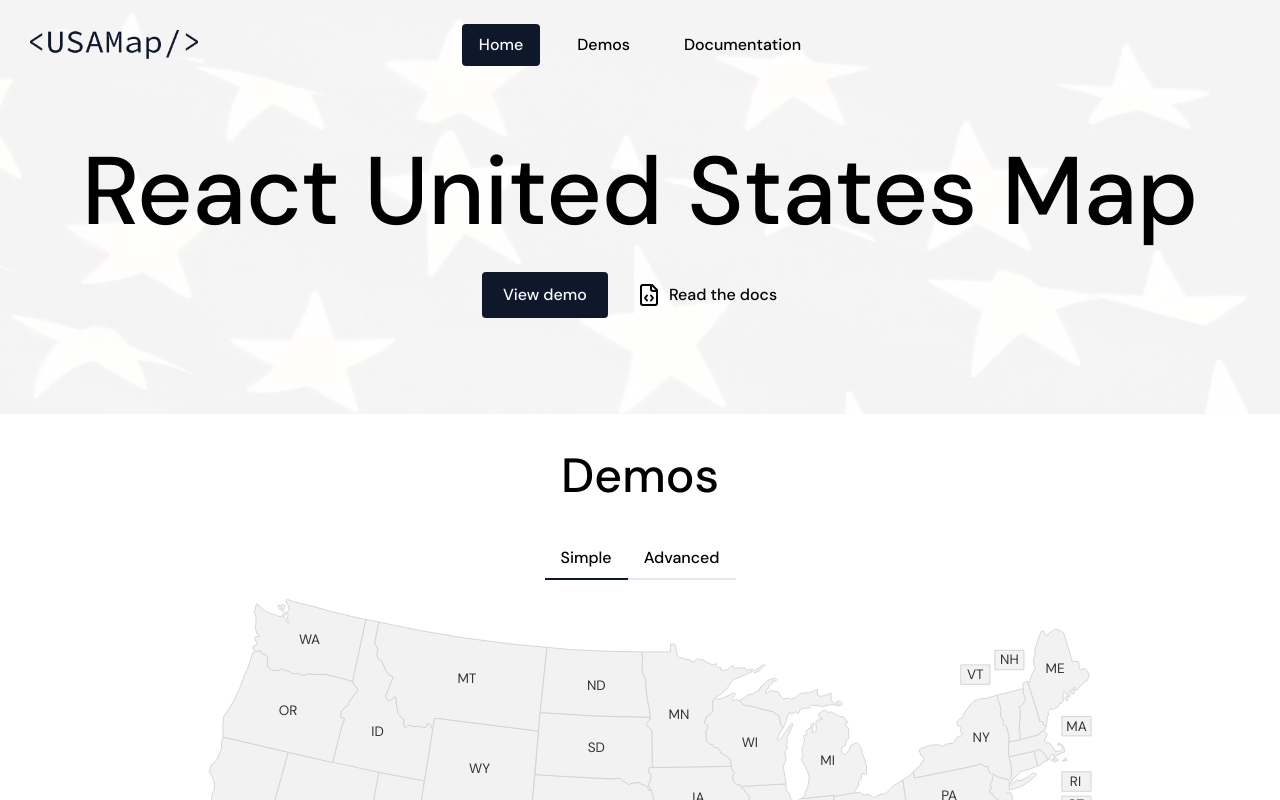
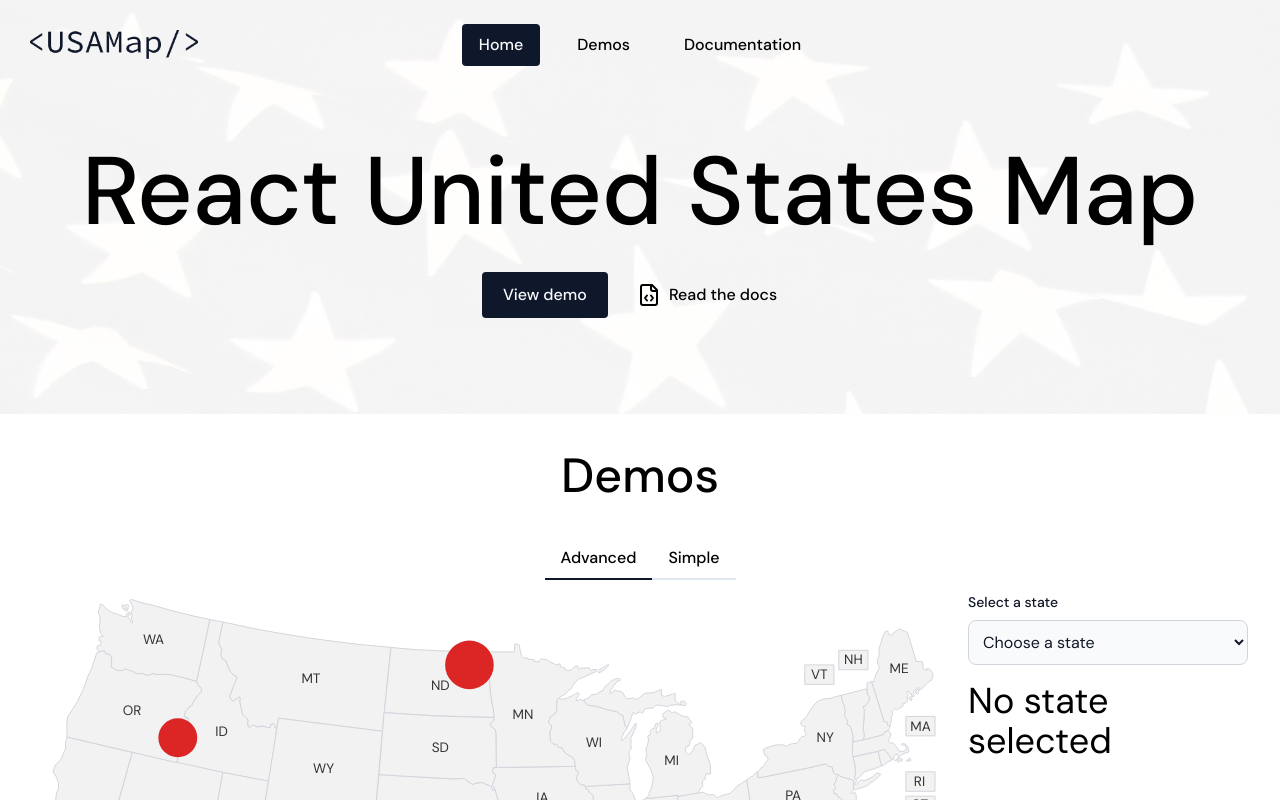
Before and after one commit to LGLabGreg/reactusmap, a Next.js app: page / in a window 1280 px wide. Shown: the top 800 px of the page. Built offline with nearby package versions, Linux system fonts and the light colour scheme.

Commit message:
switch demos

```diff
--- a/package.json
+++ b/package.json
@@ -1,5 +1,5 @@
 {
-  "name": "nextjs-tailwind-wordpress",
+  "name": "reactusmap",
   "license": "UNLICENSED",
   "version": "0.1.0",
   "private": true,
--- a/src/app/demos.tsx
+++ b/src/app/demos.tsx
@@ -16,14 +16,14 @@ type TabsType = {
 
 const tabs: TabsType = [
   {
-    label: 'Simple',
+    label: 'Advanced',
     index: 1,
-    Component: Simple,
+    Component: Advanced,
   },
   {
-    label: 'Advanced',
+    label: 'Simple',
     index: 2,
-    Component: Advanced,
+    Component: Simple,
   },
 ];
 
```
